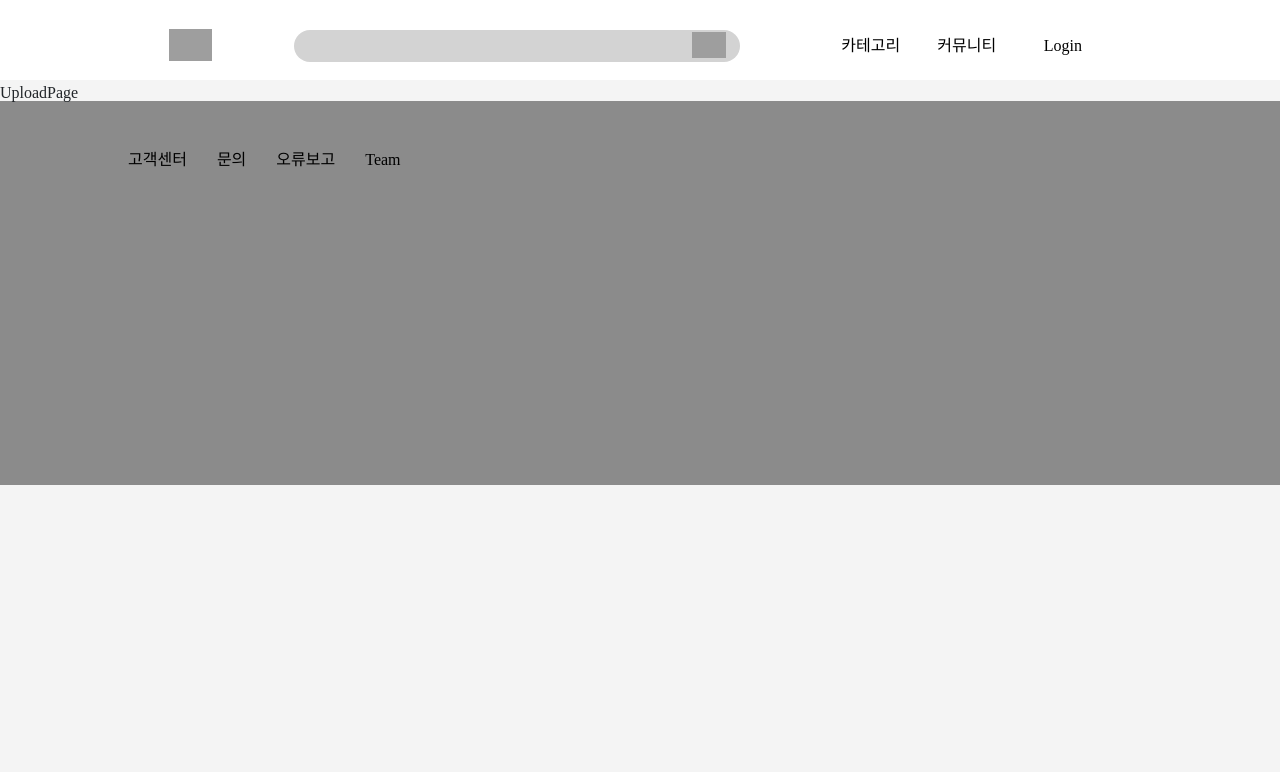
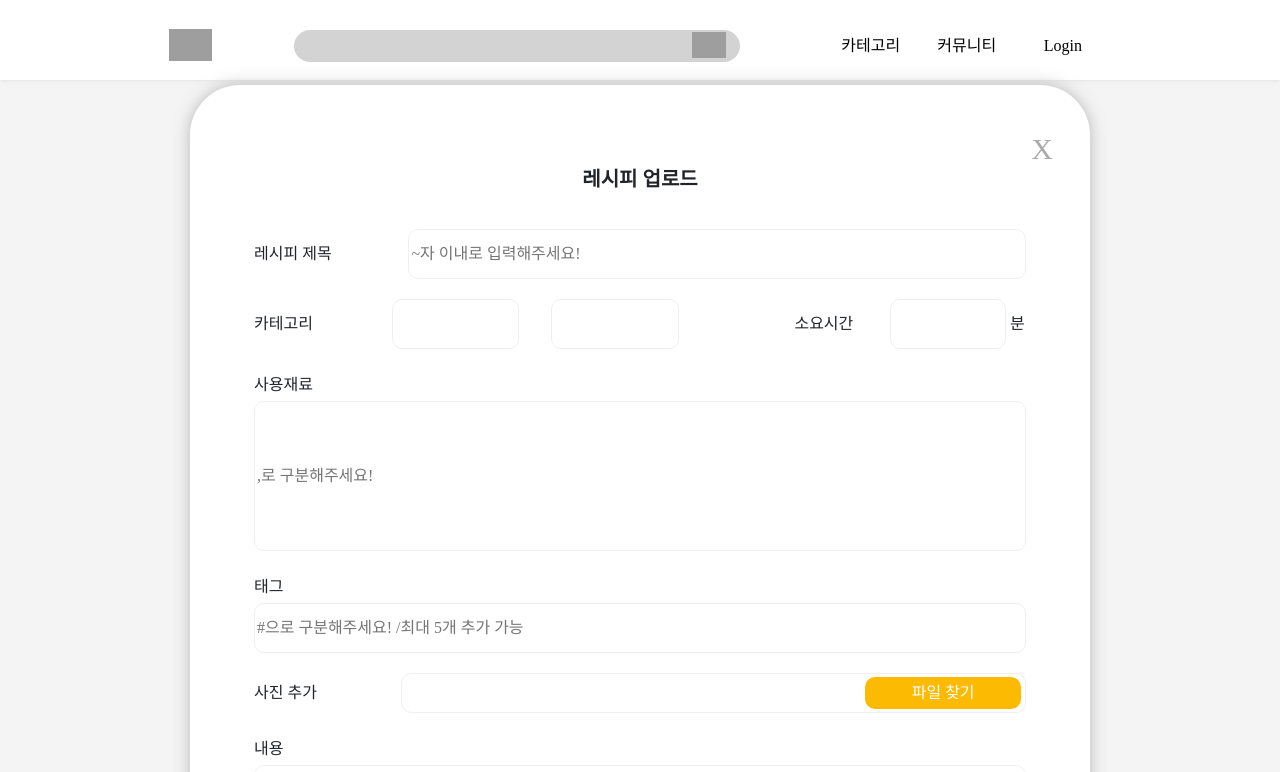
Before and after one commit to HyeL99/naenaeng-academy, a React (Create React App) app: page /upload in a window 1280 px wide. Shown: the top 772 px of the page. Built offline with nearby package versions, Linux system fonts and the light colour scheme; grey boxes are pictures that could not be loaded; a web font is replaced by a local one.

Commit message:
d.220802

```diff
--- /dev/null
+++ b/db.json
@@ -0,0 +1,83 @@
+{
+    "account" : [
+        {
+            "nickname": "account1",
+            "password": "1234",
+                "id" : 1
+        },
+        {
+            "nickname": "account2",
+            "password": "1234",
+            "id" : 2
+        },
+        {
+            "nickname": "account3",
+            "password": "1234",
+            "id" : 3
+        },
+        {
+            "nickname": "account4",
+            "password": "1234",
+            "id" : 4
+        },
+        {
+            "nickname": "account5",
+            "password": "1234",
+            "id" : 5
+        }
+    ],
+    "recipe" : [
+        {
+            "index" : 1,
+            "title" : "카레떡볶이",
+            "hash-tag" : "#떡 #고추장 #어묵 #카레가루",
+            "category" : "한식",
+            "category-sub" : "떡볶이",
+            "time" : "15",
+            "use" : "떡, 고추장, 어물, 설탕, 간장, 카레가루",
+            "content": "카레가루를 첨가한 카레떡볶이를 만들어 보아요",
+            "writer" : "account1",
+            "date" : "2022-07-20T12:48:29.314Z",
+            "scrap" : 0
+        },
+        {
+            "index" : 2,
+            "title" : "고구마맛탕",
+            "hash-tag" : "#고구마 #물엿",
+            "category" : "한식",
+            "category-sub" : "반찬",
+            "time" : "30",
+            "use" : "고구마, 물엿, 참깨",
+            "content": "고구마 맛탕 맛있겠죠?",
+            "writer" : "account2",
+            "date" : "2022-07-21T12:48:29.314Z",
+            "scrap" : 5
+        },
+        {
+            "index" : 3,
+            "title" : "쇠고기미역국",
+            "hash-tag" : "#미역, #소고기",
+            "category" : "한식",
+            "category-sub" : "국",
+            "time" : "20",
+            "use" : "미역, 소고기, 다진마늘, 참기름, 국간장",
+            "content": "미역국이면 아침 한그릇 뚝딱",
+            "writer" : "account3",
+            "date" : "2022-07-22T12:48:29.314Z",
+            "scrap" : 7
+        },
+        {
+            "index" : 4,
+            "title" : "베이컨토마토파스타",
+            "hash-tag" : "#파스타면 #토마토소스 #베이컨",
+            "category" : "양식",
+            "category-sub" : "파스타",
+            "time" : "15",
+            "use" : "파스타면, 토마토소스, 베이컨, 모짜렐라치즈",
+            "content": "후루룩 넘어가는 베토파 만들기",
+            "writer" : "account4",
+            "date" : "2022-07-25T12:48:29.314Z",
+            "scrap" : 3
+        }
+    ]
+}
--- a/src/App.js
+++ b/src/App.js
@@ -1,6 +1,7 @@
 import './App.css';
 import './css/reset.css'
 import './css/commen.css'
+import './css/relative.css'
 import {Routes, Route} from "react-router-dom"
 import Top from './components/Top';
 import MainPage from './Page/MainPage';
@@ -8,9 +9,9 @@ import LoginPage from './Page/SignInUp/LoginPage';
 import SearchPage from './Page/SearchPage';
 import CategoryPage from './Page/Category/CategoryPage';
 import MyPage from './Page/MyPage';
-import UploadPage from './Page/UploadPage';
 import SavedPage from './Page/SavedPage';
 import Bottom from './components/Bottom';
+import UploadCard from './components/UploadCard';
 
 function App() {
   return (
@@ -23,7 +24,7 @@ function App() {
           <Route path="/search" element={<SearchPage />} />
           <Route path="/category" element={<CategoryPage />} />
           <Route path="/member_info" element={<MyPage />} />
-          <Route path="/upload" element={<UploadPage />} />
+          <Route path="/upload" element={<UploadCard />} />
           <Route path="/saved_page" element={<SavedPage />} />
         </Routes>
       </main>
--- a/src/Page/UploadPage.js
+++ /dev/null
@@ -1,9 +0,0 @@
-import React from 'react'
-
-const UploadPage = () => {
-  return (
-    <div>UploadPage</div>
-  )
-}
-
-export default UploadPage
--- a/src/components/CarouselItem.js
+++ b/src/components/CarouselItem.js
@@ -1,5 +1,6 @@
 import React from 'react'
 import { Carousel } from 'react-bootstrap'
+import { Link } from 'react-router-dom'
 import '../css/mainPage.css'
 
 const CarouselItem = () => {
@@ -73,9 +74,11 @@ const CarouselItem = () => {
                 </Carousel.Caption>
             </Carousel.Item>
         </Carousel>
-        <button className='upload-button'>
-            <img src="#" />
-        </button>
+        <Link to={`/upload`}>
+            <button className='upload-button'>
+                <img src="#" />
+            </button>
+        </Link>
     </div>
   )
 
--- /dev/null
+++ b/src/components/UploadCard.js
@@ -0,0 +1,53 @@
+import React from 'react'
+import '../css/uploadPage.css'
+
+const UploadCard = () => {
+  return (
+    <div className='inner flex alnStr fWrap jusSpaBet' id='uploadPage'>
+      <button className='close'>X</button>
+      <h2>레시피 업로드</h2>
+      <div className="recipeTitle flex jusSpaBet alnCen">
+        <h3>레시피 제목</h3>
+        <input type="text" placeholder='~자 이내로 입력해주세요!'/>
+      </div>
+      <div className="recipeCategory flex jusSpaBet alnCen">
+        <h3>카테고리</h3>
+        <select name="" id="">
+          <option value=""></option>
+          <option value=""></option>
+          <option value=""></option>
+        </select>
+        <select name="" id="">
+          <option value=""></option>
+          <option value=""></option>
+          <option value=""></option>
+        </select>
+      </div>
+      <div className="recipeTime flex jusSpaBet alnCen">
+        <h3>소요시간</h3>
+        <input type="text" />
+      </div>
+      <div className="recipeUse">
+        <h3>사용재료</h3>
+        <input type="text" placeholder=',로 구분해주세요!'/>
+      </div>
+      <div className="recipeTag">
+        <h3>태그</h3>
+        <input type="text" placeholder='#으로 구분해주세요! /최대 5개 추가 가능'/>
+      </div>
+      <div className="recipePicture flex jusSpaBet alnCen">
+        <h3>사진 추가</h3>
+        <form action="">
+          <button className='findPicture'>파일 찾기</button>
+        </form>
+      </div>
+      <div className="recipeText">
+        <h3>내용</h3>
+        <input type="text" placeholder='레시피를 자세하게 기록해주세요 :D'/>
+      </div>
+      <button className="recipeUpload">업로드하기</button>
+    </div>
+  )
+}
+
+export default UploadCard
--- a/src/css/commen.css
+++ b/src/css/commen.css
@@ -22,6 +22,29 @@ input {
 input:focus-visible {
   outline: none;
 }
+input:focus::-webkit-input-placeholder,
+textarea:focus::-webkit-input-placeholder {
+  /* WebKit browsers */
+  color: transparent;
+}
+input:focus:-moz-placeholder,
+textarea:focus:-moz-placeholder {
+  /* Mozilla Firefox 4 to 18 */
+  color: transparent;
+}
+
+input:focus::-moz-placeholder,
+textarea:focus::-moz-placeholder {
+  /* Mozilla Firefox 19+ */
+  color: transparent;
+}
+
+input:focus:-ms-input-placeholder,
+textarea:focus:-ms-input-placeholder {
+  /* Internet Explorer 10+ */
+  color: transparent;
+}
+
 h2{
   font-weight: 700;
   line-height: 3;
--- a/src/css/navbar.css
+++ b/src/css/navbar.css
@@ -4,6 +4,7 @@
     padding-top: 1.8rem;
     padding-bottom: 1rem;
     margin-bottom: 5px;
+    box-shadow: 0 0 5px rgba(125,125,125,0.2);
 }
 button{
     background-color: white;
--- /dev/null
+++ b/src/css/uploadPage.css
@@ -0,0 +1,135 @@
+#uploadPage{
+    row-gap: 20px;
+    background: white;
+    width: 900px;
+    padding:5%;
+    position: relative;
+    border-radius: 50px;
+    box-shadow: 0 0 15px rgba(125,125,125,0.5);
+}
+#uploadPage input{
+    background: white;
+    border-radius: 10px;
+    border: 1px solid #f0f0f0;
+}
+#uploadPage h3{
+    line-height:2;
+}
+#uploadPage button.close {
+    position: absolute;
+    right:0%;
+    top:4%;
+    font-size: 30px;
+    color: #aaa;
+}
+#uploadPage h2 {
+    width: 100%;
+    text-align: center;
+    font-size: 20px;
+}
+#uploadPage .recipeTitle{
+    width: 100%;
+    height: 50px;
+}
+#uploadPage .recipeTitle h3{
+    width: 15%;
+}
+#uploadPage .recipeTitle input{
+    width: 80%;
+    height: 100%;
+}
+#uploadPage .recipeCategory {
+    width: 55%;
+    height: 50px;
+}
+#uploadPage .recipeCategory h3{
+    width: 25%;
+}
+#uploadPage .recipeCategory select{
+    width: 30%;
+    height: 50px;
+    background-color: white;
+    border: 1px solid #f0f0f0;
+    appearance: none;
+    border-radius: 10px;;
+}
+#uploadPage .recipeTime {
+    width: 30%;
+    height: 50px;
+    position: relative;
+}
+#uploadPage .recipeTime h3 {
+    width: 30%;
+}
+#uploadPage .recipeTime input {
+    width: 50%;
+    margin-right:20px;
+    height: 50px;
+}
+#uploadPage .recipeTime::after {
+    content:"분";
+    display: block;
+    font-size: 16px;
+    font-weight: 500;
+    position: absolute;
+    height:16px;
+    width:16px;
+    right:0;
+    top:calc(50% - 8px);
+}
+#uploadPage .recipeUse{
+    width: 100%;
+}
+#uploadPage .recipeUse input{
+    width: 100%;
+    height: 150px;
+}
+#uploadPage .recipeTag{
+    width:100%;
+}
+#uploadPage .recipeTag input{
+    width: 100%;
+    height: 50px;
+}
+#uploadPage .recipePicture{
+    width: 100%;
+}
+#uploadPage .recipePicture h3{
+    width: 20%;
+}
+#uploadPage .recipePicture form{
+    width: 85%;
+    border-radius: 10px;
+    border: 1px solid #f0f0f0;
+    background: white;
+    height: 40px;
+    position: relative;
+}
+#uploadPage .recipePicture form button{
+    position: absolute;
+    width: 25%;
+    height:32px;
+    border-radius: 10px;
+    background: #fdba02;
+    right: 4px;
+    top: calc(50% - 16px);
+    color:white;
+
+}
+#uploadPage .recipeText{
+    width:100%;
+}
+#uploadPage .recipeText input{
+    width: 100%;
+    height: 300px;
+}
+#uploadPage>button.recipeUpload {
+    margin: 0 auto;
+    margin-top: 100px;
+    background: #fdba02;
+    color:white;
+    width: 25%;
+    height: 50px;
+    font-weight: 700;
+    border-radius: 25px;;
+}
```
Also changed, not shown: src/css/relative.css (added).
